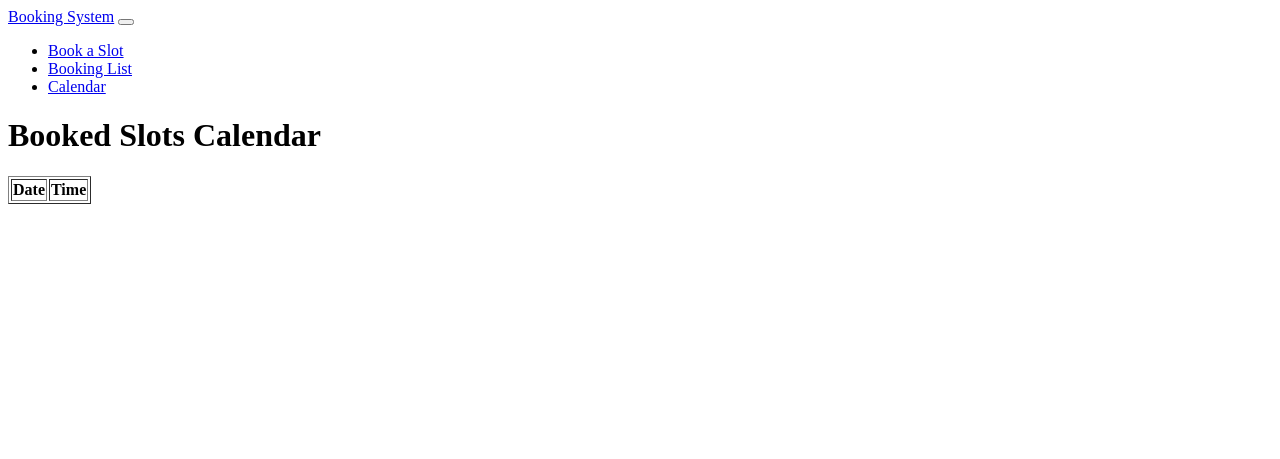
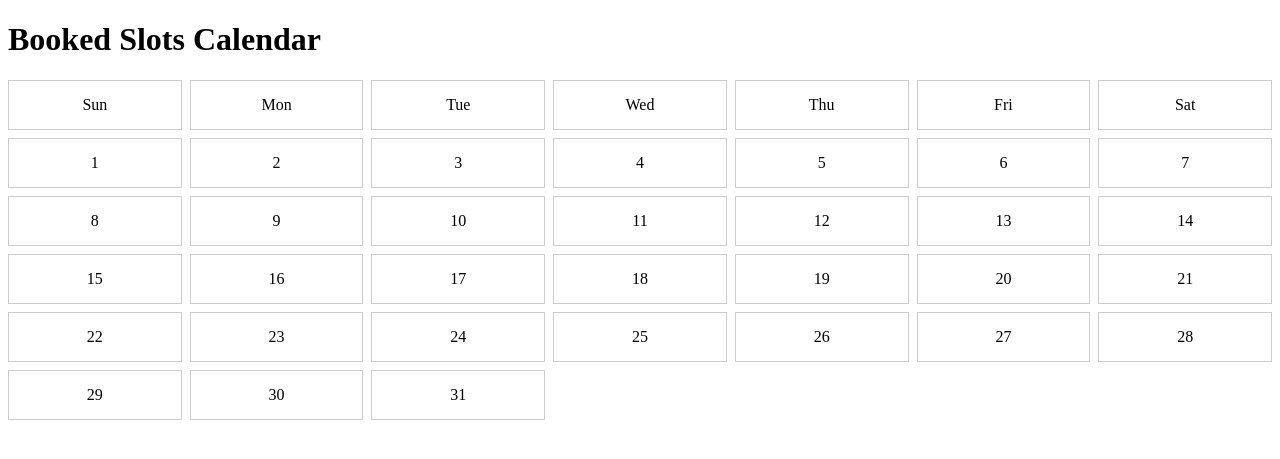
Before and after one commit to mvv1790/Booking_System, a Django app: page /calendar/ in a window 1280 px wide. Shown: the top 459 px of the page. Run offline with Django 4.2, Linux system fonts and the light colour scheme; lists and menus that the app fills with data are empty.

Commit message:
Testing calendar.html

```diff
--- a/booking_project/booking_app/templates/booking_app/calendar.html
+++ b/booking_project/booking_app/templates/booking_app/calendar.html
@@ -1,5 +1,3 @@
-<!-- booking_app/templates/booking_app/calendar.html -->
-
 <!DOCTYPE html>
 <html lang="en">
 <head>
@@ -7,34 +5,60 @@
     <meta name="viewport" content="width=device-width, initial-scale=1.0">
     <title>Booked Slots Calendar</title>
     <style>
-        /* Add your CSS styles for the calendar here */
-        /* For simplicity, you can use a library like Bootstrap for styling */
+        /* Calendar Styles */
+        .calendar {
+            display: grid;
+            grid-template-columns: repeat(7, 1fr);
+            gap: 8px;
+        }
+
+        .calendar-header, .calendar-day {
+            display: flex;
+            justify-content: center;
+            align-items: center;
+            height: 40px;
+            border: 1px solid #ccc;
+            padding: 4px;
+        }
+
+        .booked {
+            background-color: #E57373;
+            color: #fff;
+        }
     </style>
 </head>
 <body>
 
-    {% include 'navbar.html' %}
-
     <h1>Booked Slots Calendar</h1>
 
-    <table border="1">
-        <thead>
-            <tr>
-                <th>Date</th>
-                <th>Time</th>
-            </tr>
-        </thead>
-        <tbody>
-            {% for slot in booked_slots %}
-                <tr>
-                    <td>{{ slot.date }}</td>
-                    <td>{{ slot.time }}</td>
-                </tr>
-            {% endfor %}
-        </tbody>
-    </table>
+    <div class="calendar">
+        <!-- Calendar Header -->
+        <div class="calendar-header">Sun</div>
+        <div class="calendar-header">Mon</div>
+        <div class="calendar-header">Tue</div>
+        <div class="calendar-header">Wed</div>
+        <div class="calendar-header">Thu</div>
+        <div class="calendar-header">Fri</div>
+        <div class="calendar-header">Sat</div>
 
-    <!-- You can add JavaScript here to enhance the calendar if needed -->
+        <!-- Calendar Days (Static for October as an example) -->
+        {% for day in days_range %}
+        <div class="calendar-day {% if day in booked_days %}booked{% endif %}">{{ day }}</div>
+        {% endfor %}
+
+    </div>
+
+    <script>
+        // Example JavaScript to fetch booked days from the server and highlight them
+        // This assumes an endpoint that returns booked days as a list [1, 5, 12, ...]
+        fetch('/get_booked_days/')
+            .then(response => response.json())
+            .then(bookedDays => {
+                bookedDays.forEach(day => {
+                    // Logic to highlight the booked day on the calendar
+                });
+            });
+    </script>
 
 </body>
 </html>
--- a/booking_project/booking_app/views.py
+++ b/booking_project/booking_app/views.py
@@ -24,6 +24,13 @@ def get_booked_slots(request):
     booked_slots = Booking.objects.all().values('id', 'title', 'start', 'end')
     return JsonResponse(list(booked_slots), safe=False)
 
+# views.py
+
 def calendar_view(request):
-    """View to display the calendar."""
-    return render(request, 'booking_app/calendar.html')
+    booked_days = [...] # fetch this from your database or wherever you store booked days
+    days_range = range(1, 32)  # For October as an example
+    context = {
+        'booked_days': booked_days,
+        'days_range': days_range
+    }
+    return render(request, 'booking_app/calendar.html', context)
```
